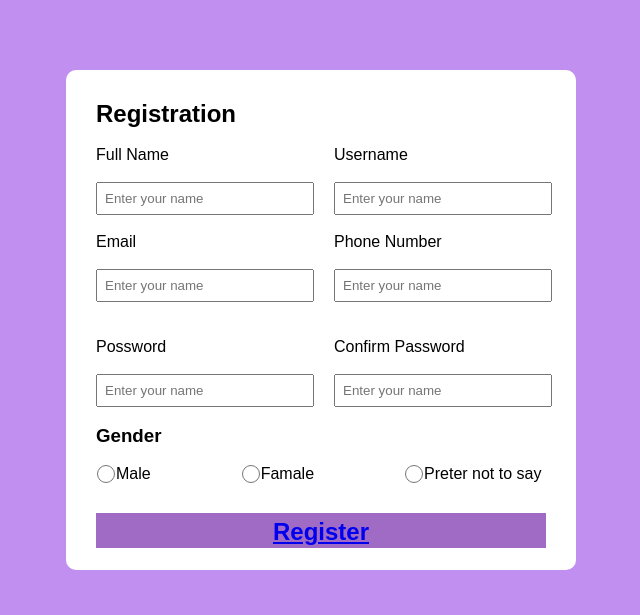
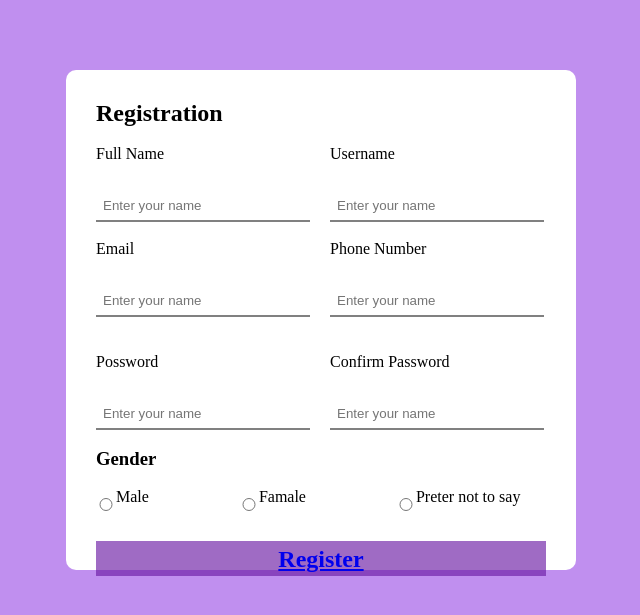
Before and after one commit to Sunatl/djangoexam1, a Django app: page /Register in a window 1280 px wide. Shown: the top 615 px of the page, without its empty margins (334-974 px from the left). Run offline with Django 5.2, Linux system fonts and the light colour scheme.

Commit message:
first commit

```diff
--- a/static/index1.css
+++ b/static/index1.css
@@ -6,7 +6,7 @@
     background-color: rgba(137, 43, 226, 0.525);
     padding-top: 70px;
 }
-/* input{
+input{
     border: none;
     border-bottom: 2px solid gray;
     outline: none;
@@ -30,7 +30,7 @@
         }
         .a2{
             margin-left: 200px;
-            } */
+            }
 
 
 
```
